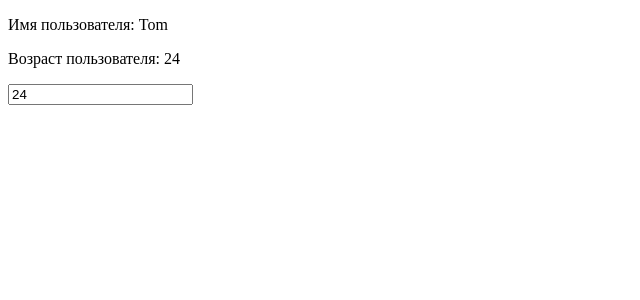
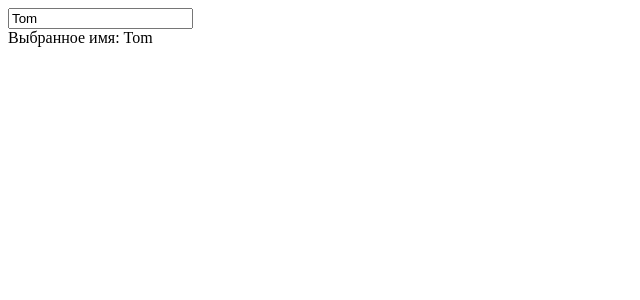
Before and after one commit to blckbrrynvdr/Angular-meta, an Angular app: page / in a window 1280 px wide. Shown: the top 300 px of the page, without its empty margins (0-640 px from the left). Built offline with nearby package versions, Linux system fonts and the light colour scheme.

Commit message:
feat(twoSidedComponentsBinding) two sided binding the params from parent component to child and back

```diff
--- a/src/app/app.component.ts
+++ b/src/app/app.component.ts
@@ -1,11 +1,11 @@
-import { Component } from '@angular/core';
+import { Component} from '@angular/core';
 
 @Component({
     selector: 'my-app',
-    template: `<child-comp [userName]="name" [userAge]="age"></child-comp>
-                <input type="number" [(ngModel)]="age" />`
+    template: `<child-comp [(userName)]="name"></child-comp>
+                <div>Выбранное имя: {{name}}</div>`
 })
 export class AppComponent {
-    name:string="Tom";
-    age:number = 24;
+
+    name: string = "Tom";
 }
--- a/src/app/child.component.ts
+++ b/src/app/child.component.ts
@@ -1,22 +1,16 @@
-import { Input, Component} from '@angular/core';
+import { Component, Input, Output, EventEmitter } from '@angular/core';
 
 @Component({
     selector: 'child-comp',
-    template: `<p>Имя пользователя: {{userName}}</p>
-              <p>Возраст пользователя: {{userAge}}</p>`
+    template: `<input [ngModel]="userName" (ngModelChange)="onNameChange($event)" />`
 })
 export class ChildComponent{
-    @Input() userName: string = "";
-     _userAge: number = 0;
 
-    @Input()
-    set userAge(age:number) {
-        if(age<0)
-            this._userAge=0;
-        else if(age>100)
-            this._userAge=100;
-        else
-            this._userAge = age;
-  }
-  get userAge() { return this._userAge; }
+    @Input() userName:string = "";
+    @Output() userNameChange = new EventEmitter<string>();
+    onNameChange(model: string){
+
+        this.userName = model;
+        this.userNameChange.emit(model);
+    }
 }
```
